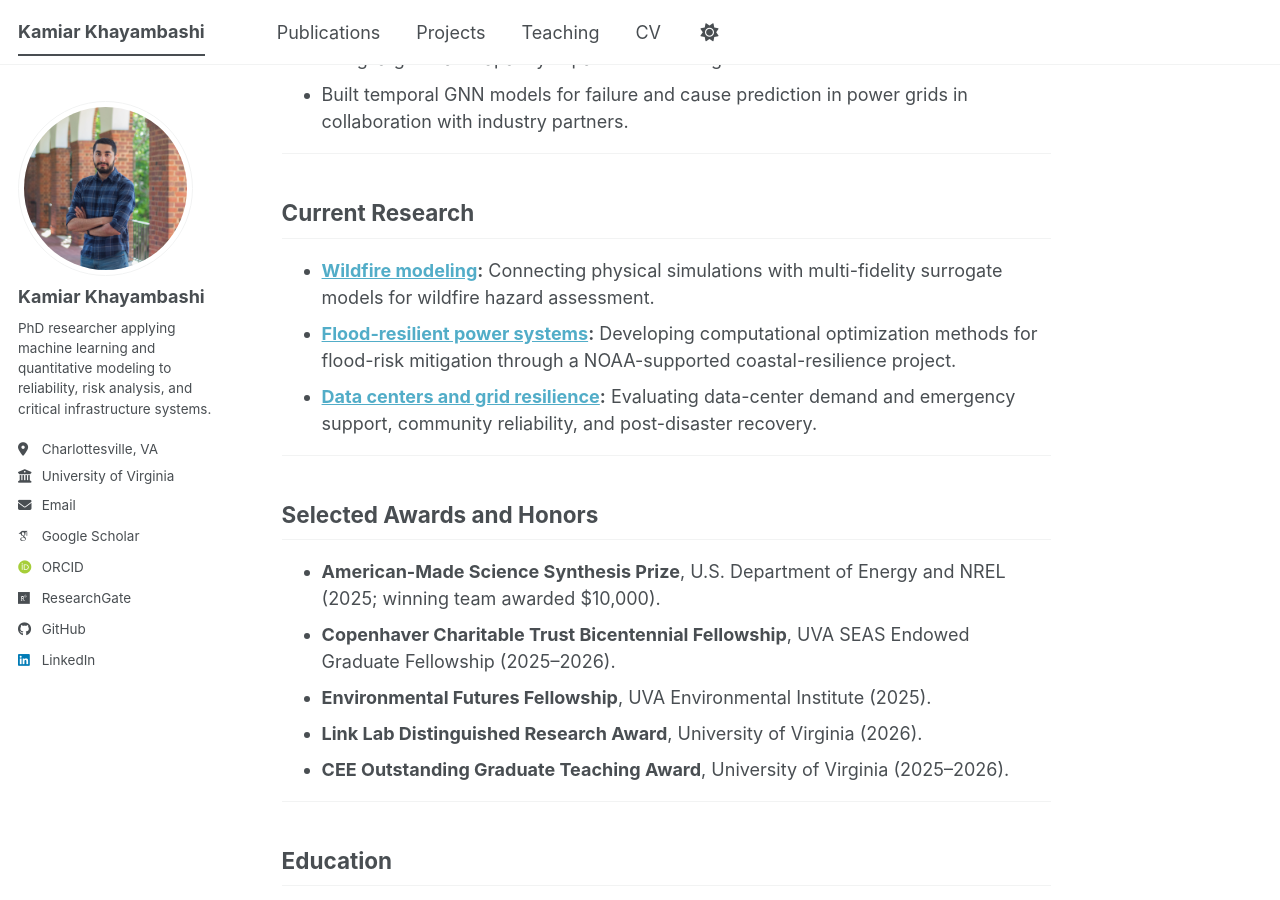
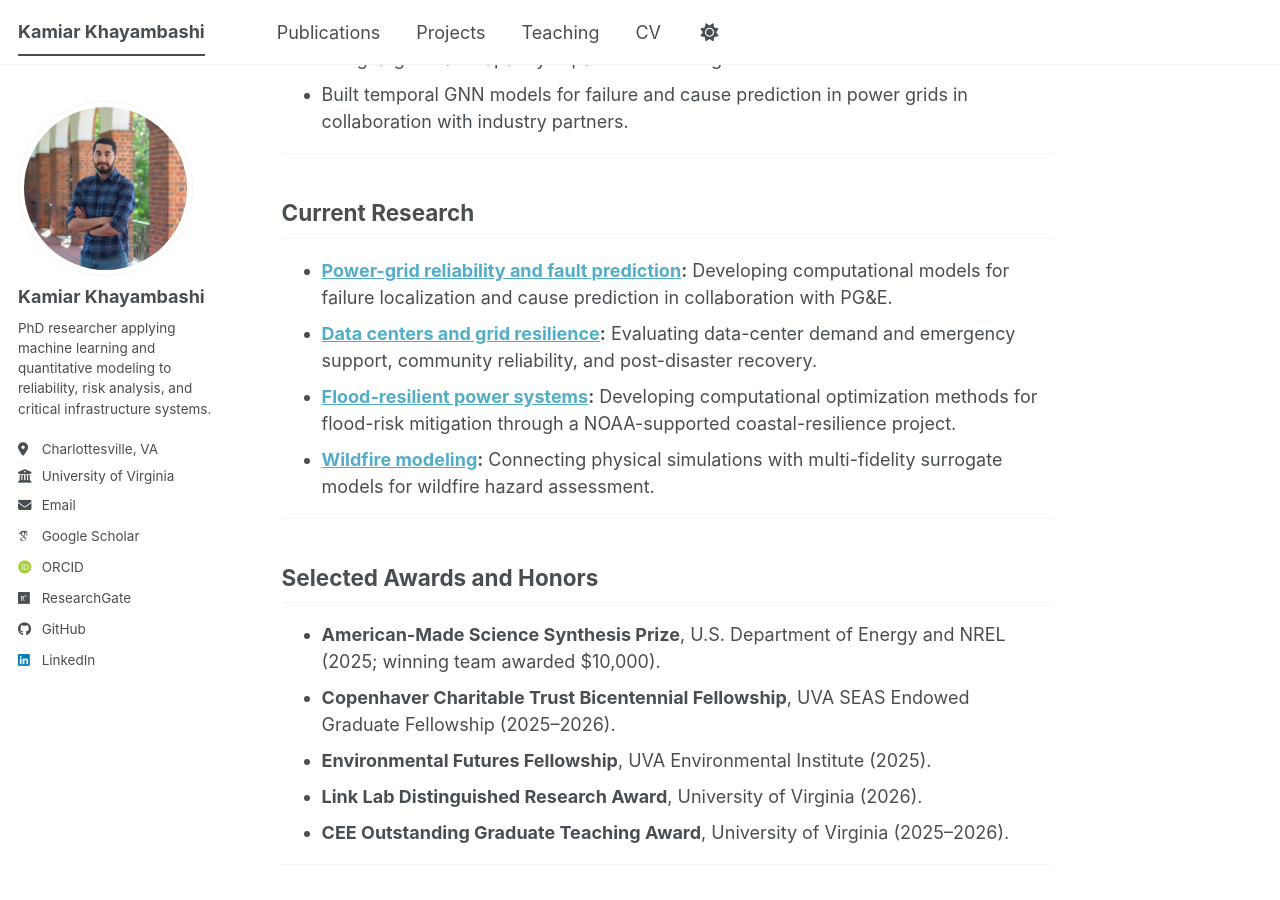
Before and after one commit to kamiarkhayam/kamiarkhayam.github.io, a Jekyll site: the page built from _pages/about.md, in a window 1280 px wide and 900 px high, scrolled down 1062 px. Built offline with Jekyll 4.4.1, drawn with Linux system fonts in a browser that asks for light colours; some web fonts are replaced; a script bundle is joined from its source files by our own code; library files that are not in the unit come from our copies.

Commit message:
Lead current research with grid reliability and energy resilience

```diff
--- a/_pages/about.md
+++ b/_pages/about.md
@@ -36,9 +36,10 @@ My work spans power grid reliability, infrastructure resilience under extreme ev
 
 ## Current Research
 
+- **[Power-grid reliability and fault prediction](/project/pge-temporal-gnn-failure-prediction):** Developing computational models for failure localization and cause prediction in collaboration with PG&E.
+- **[Data centers and grid resilience](/project/data-center-restoration-anchors):** Evaluating data-center demand and emergency support, community reliability, and post-disaster recovery.
+- **[Flood-resilient power systems](/project/flood-resilient-power-systems):** Developing computational optimization methods for flood-risk mitigation through a NOAA-supported coastal-resilience project.
 - **[Wildfire modeling](/project/wildfire-physical-surrogate-modeling):** Connecting physical simulations with multi-fidelity surrogate models for wildfire hazard assessment.
-- **[Flood-resilient power systems](/project/flood-resilient-power-systems):** Developing computational optimization methods for flood-risk mitigation through a NOAA-supported coastal-resilience project.
-- **[Data centers and grid resilience](/project/data-center-restoration-anchors):** Evaluating data-center demand and emergency support, community reliability, and post-disaster recovery.
 
 ---
 
```
